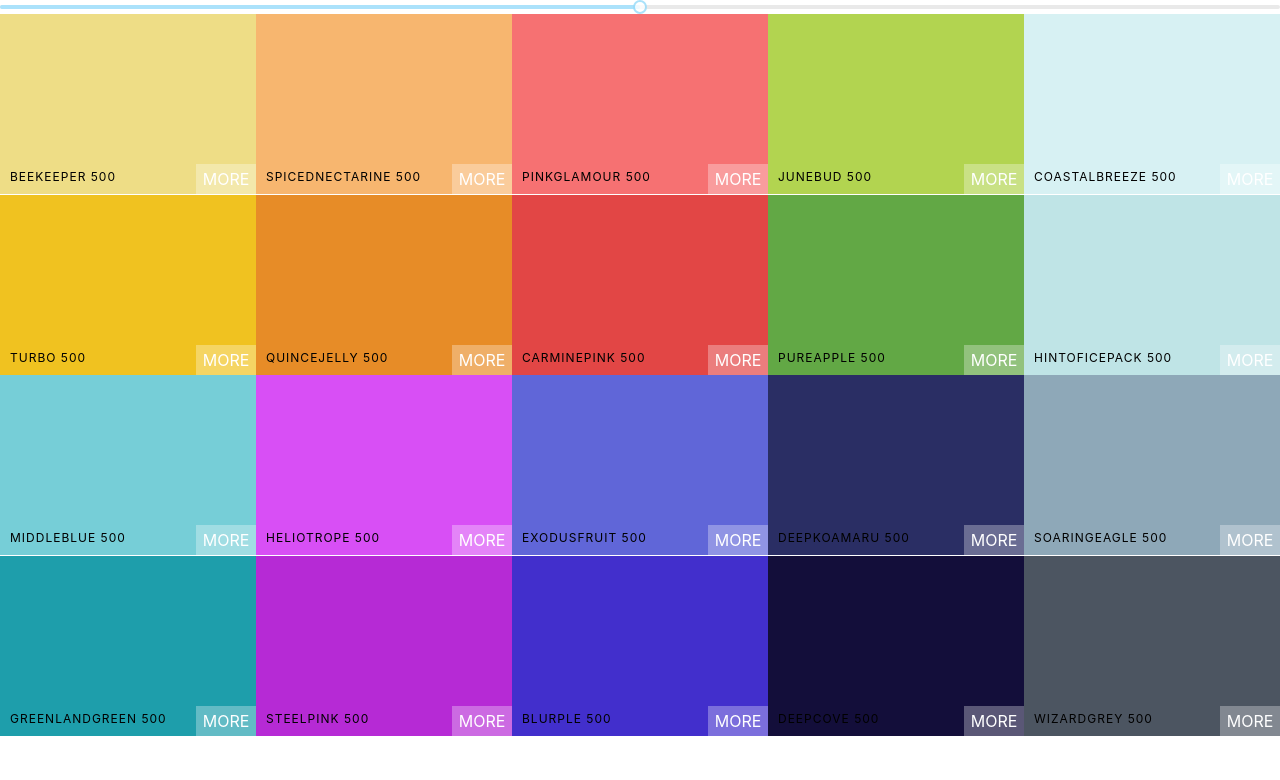
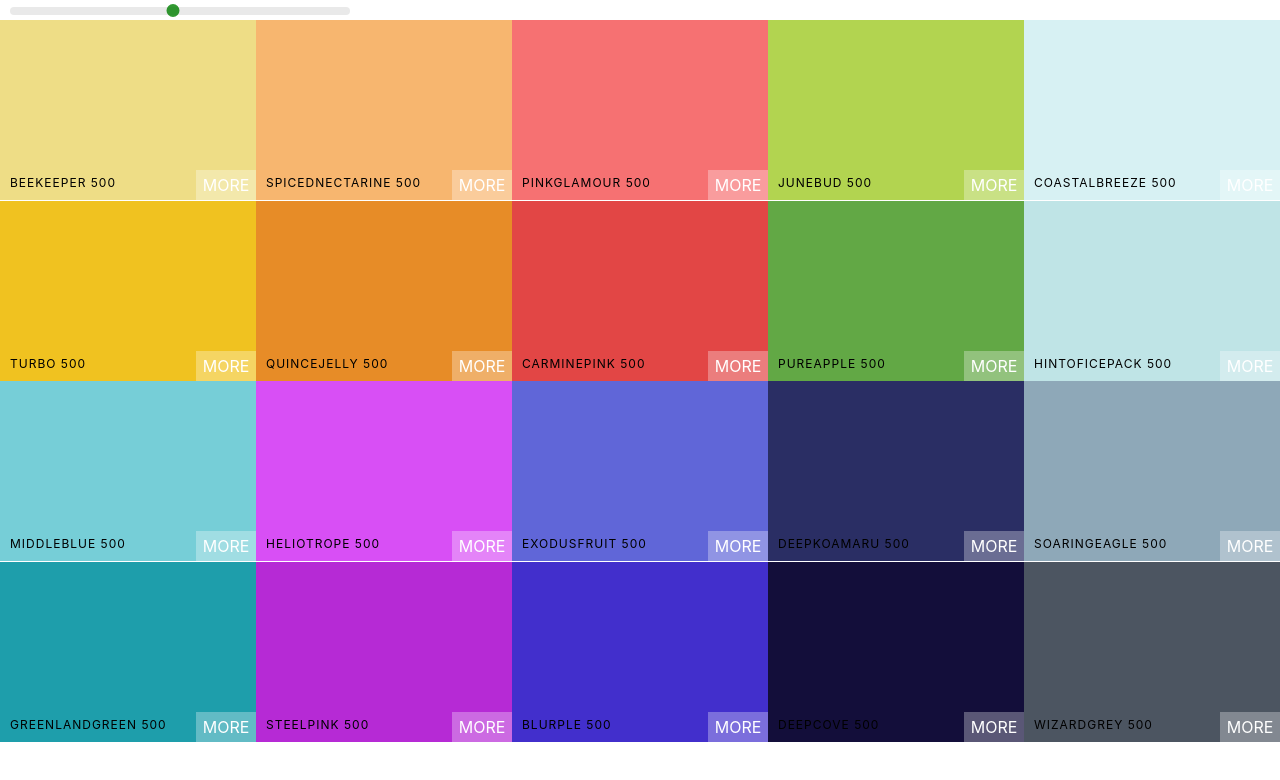
Before and after one commit to abdullahkhokhar/React-Colors, a React (Create React App) app in the folder colors-app/: page / in a window 1280 px wide. Shown: the top 780 px of the page. Built offline with nearby package versions, Linux system fonts and the light colour scheme.

Commit message:
color slide r styling

```diff
--- a/colors-app/src/Palette.css
+++ b/colors-app/src/Palette.css
@@ -6,3 +6,31 @@
     /* 90% of its parents, which is 90% of 100vh */
     height: 90%;
 }
+
+.slider {
+    width: 340px;
+    margin: 0 10px;
+    display: inline-block;
+}
+
+.rc-slider-track {
+    background-color: transparent;
+}
+
+.rc-slider-rail {
+    height: 8px;
+}
+
+.rc-slider-handle,
+.rc-slider-handle:active,
+.rc-slider-handle:focus,
+.rc-slider-handle:hover {
+    background-color: green;
+    outline: none;
+    border: 2px solid green;
+    box-shadow: none;
+    width: 13px;
+    height: 13px;
+    margin-left: -7px;
+    margin-top: -3px;
+}
--- a/colors-app/src/Palette.js
+++ b/colors-app/src/Palette.js
@@ -1,8 +1,8 @@
 import { useState } from "react";
 import ColorBox from "./ColorBox";
+import 'rc-slider/assets/index.css';
 import "./Palette.css";
 import Slider from 'rc-slider';
-import 'rc-slider/assets/index.css';
 
 export default function Plaette({palette}) {
     const [level, setLevel] = useState(500);
@@ -17,7 +17,12 @@
 
     return (
         <div className="Palette">
-            <Slider defaultValue={level} step={100} min={100} max={900} onAfterChange={changeLevel}/>
+            <div className ='slider'>
+                <Slider
+                    defaultValue={level}
+                    step={100} min={100} max={900}
+                    onAfterChange={changeLevel}/>
+            </div>
             {/* Navbar goes here */}
             <div className="Palette-colors">
                 {/* Bunch of Color Boxes */}
```
